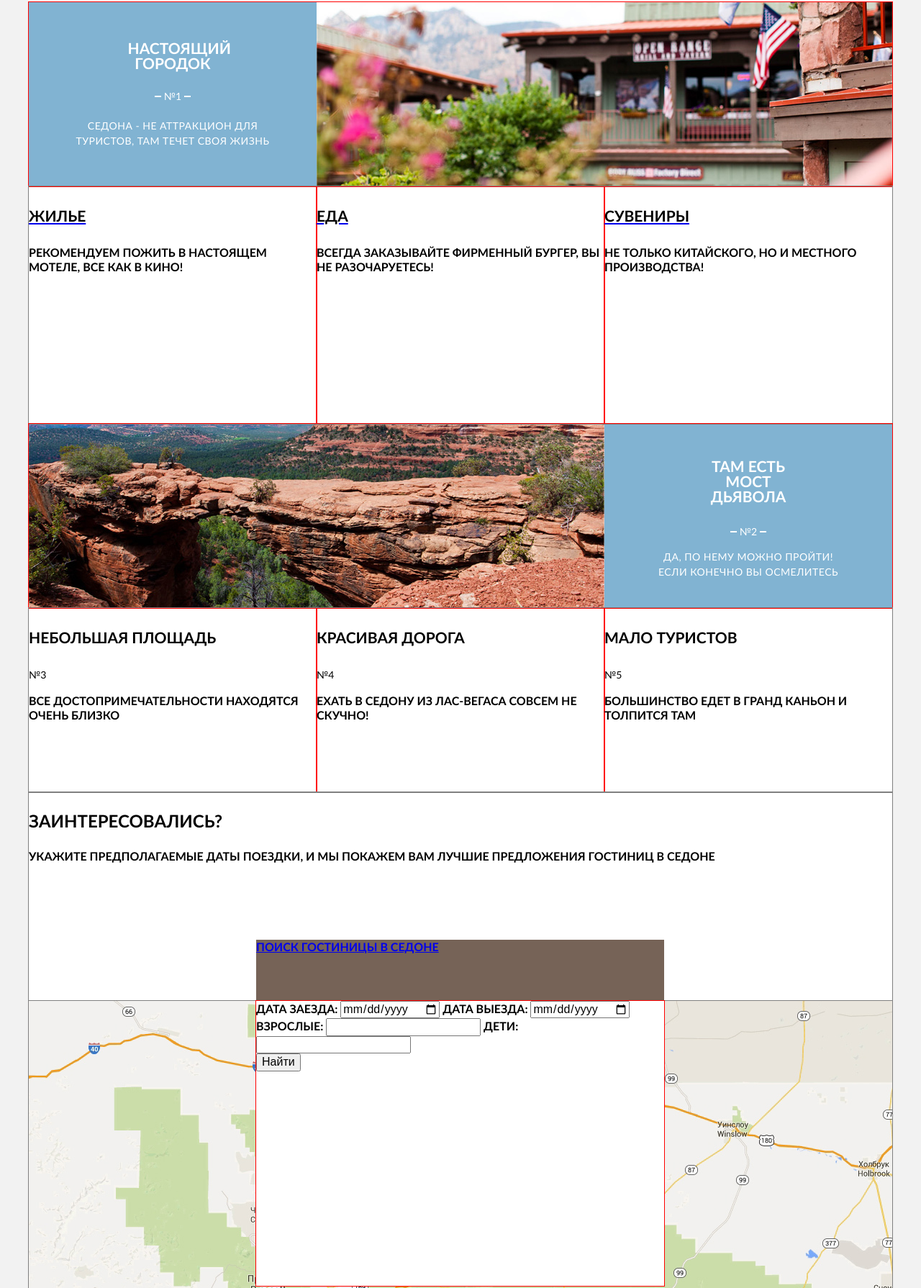
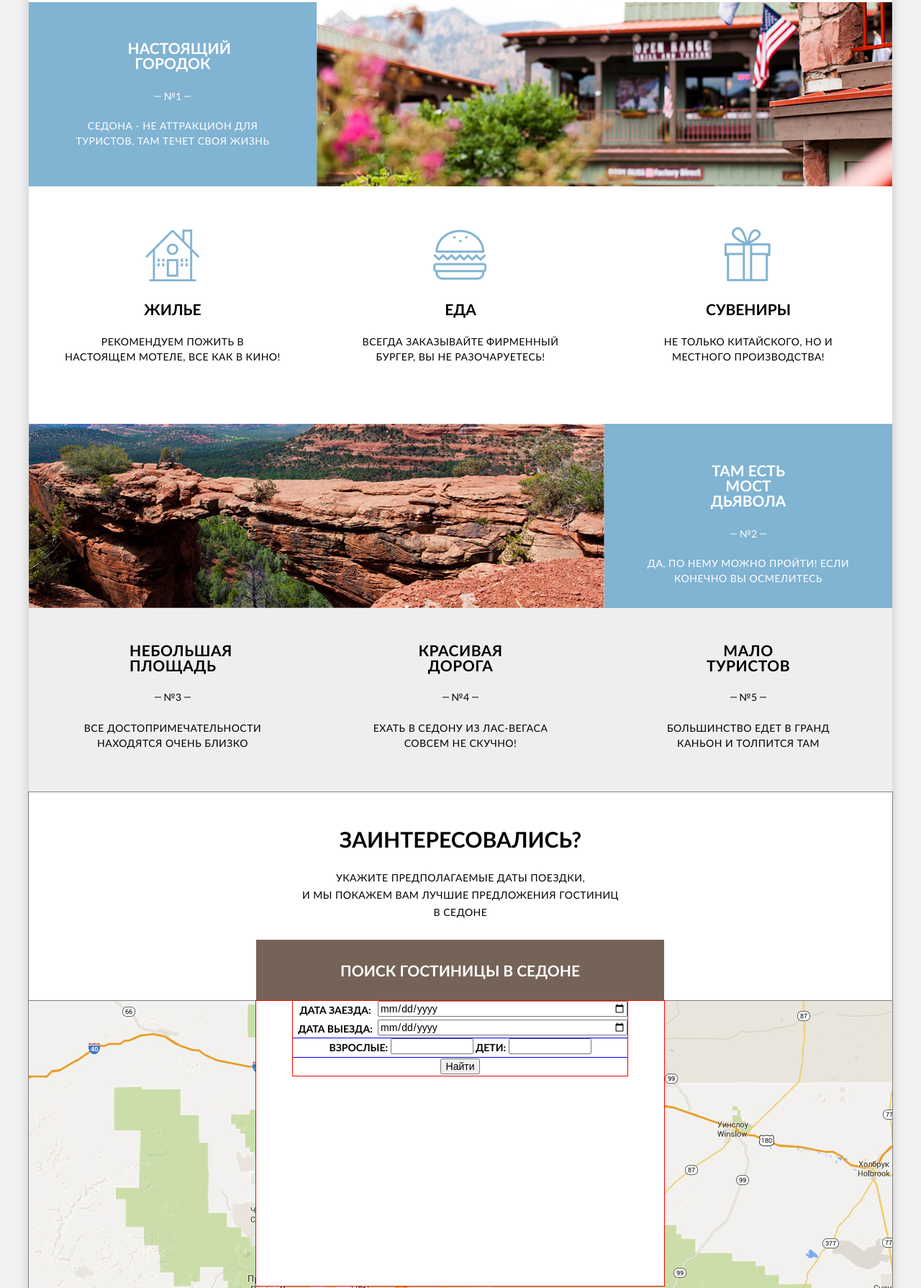
Before and after one commit to K-Nodes/246596-sedona, a plain HTML site: page index.html in a window 1280 px wide. Shown: the part 777-2567 px from the top of the page at 72% size. Drawn offline with Linux system fonts and the light colour scheme.

Commit message:
продолжил вёрстку index.html

```diff
--- a/css/style.css
+++ b/css/style.css
@@ -30,7 +30,7 @@ h4{
     font-family: "PTSans","Calibri",sans-serif;
 }
 .clearfix::after{
-    content:"";
+    content: "";
     display:table;
     clear:both;
 }
@@ -40,6 +40,7 @@ h4{
     margin-right: auto;
     background-color: #ffffff;
     color: #000000;
+    box-shadow: 0 0 15px 0 rgba(0, 1, 1, 0.2);
 }
 .main-header{
     position: relative;
@@ -84,7 +85,7 @@ h4{
     background-position: 0px -57px;
 }
 .main-image-sedona::before{
-    content:"";
+    content: "";
     position:absolute;
     bottom: 0px;
     height: 57px;
@@ -139,16 +140,15 @@ h4{
     letter-spacing: 0.5px;
 }
 .block-advantage{
-    outline: 1px solid red; /*временно*/
     min-height: 256px;
     padding: 0px;
     text-align: center;
     color: #ffffff;
 }
 .block-advantage h4{
+    display: block;
     margin-left: auto;
     margin-right: auto;
-    width: 125px;
     color: #ffffff;
     font-size: 21px;
     line-height: 21px;
@@ -158,7 +158,6 @@ h4{
     margin-left: auto;
     margin-right: auto;
     display: block;
-    width: 280px;
     color: #ffffff;
     font-size: 14px;
     line-height: 21px;
@@ -180,7 +179,7 @@ h4{
     font-weight: normal;
 }
 .number::before{
-    content:"";
+    content: "";
     position: absolute;
     left: 175px;
     top: 10px;
@@ -188,9 +187,10 @@ h4{
     width: 9px;
     height: 2px;
     background-color: #ffffff;
+    opacity: 0.5;
 }
 .number::after{
-    content:"";
+    content: "";
     position: absolute;
     right: 175px;
     top: 10px;
@@ -198,51 +198,170 @@ h4{
     width: 9px;
     height: 2px;
     background-color: #ffffff;
+    opacity: 0.5;
 }
 .advantage-left h4{
     margin-bottom: 25px;
+    width: 125px;
 }
 .advantage-left .number{
     margin-bottom: 20px;
+}
+.advantage-left p{
+    width: 280px;
 }
 .advantage-image{
     height: 256px;
     width: auto;
 }
 .row-menu{
-    outline: 1px solid grey; /*временно*/
     min-height: 330px;
 }
 .column-menu{
-    outline: 1px solid red; /*временно*/
+    position: relative;
     float: left;
     min-height: 330px;
     width: 400px;
+    padding-top: 130px;
+    text-align: center;
+}
+.housing::before{
+    content: "";
+    position: absolute;
+    top: 60px;
+    left: 162px;
+    display: block;
+    background-image: url(../img/sprite.png);
+    background-repeat: no-repeat;
+    width: 75px;
+    height: 72px;
+    background-position: -20px -475px;
+}
+.food::before{
+    content: "";
+    position: absolute;
+    top: 60px;
+    left: 162px;
+    display: block;
+    background-image: url(../img/sprite.png);
+    background-repeat: no-repeat;
+    width: 74px;
+    height: 70px;
+    background-position: -20px -20px;
+}
+.souvenirs::before{
+    content: "";
+    position: absolute;
+    top: 56px;
+    left: 167px;
+    display: block;
+    background-image: url(../img/sprite.png);
+    background-repeat: no-repeat;
+    width: 64px;
+    height: 76px;
+    background-position: -20px -760px;
+}
+.column-menu a{
+    display: block;
+    margin-bottom: -7px;
+    text-decoration: none;
+    font-size: 21px;
+    line-height: 21px;
+    font-weight: bold;
+    color: #000000;
+}
+.column-menu p{
+    display: block;
+    width: 300px;
+    margin-left: auto;
+    margin-right: auto;
+    font-size: 14px;
+    line-height: 21px;
+    font-weight: normal;
+    letter-spacing: 0.5px;
 }
 .advantage-right{
-    outline: 1px solid blue; /*временно*/
     float: right;
     height: 256px;
     width: 400px;
-    padding-top:20px;
+    padding-top: 26px;
     background-color: #81b3d2;
 }
+.advantage-right h4{
+    margin-bottom: 25px;
+    width: 160px;
+}
+.advantage-right .number{
+    margin-bottom: 20px;
+}
+.advantage-right p{
+    width: 320px;
+}
 .row-advantage{
-    outline: 1px solid grey; /*временно*/
     min-height: 256px;
+    background-color: #eeeeee;
 }
 .column-advantage{
-    outline: 1px solid red; /*временно*/
     float: left;
     min-height: 256px;
     width: 400px;
+    text-align: center;
+    padding-top: 20px;
+    letter-spacing: 0.5px;
+}
+.column-advantage h4{
+    display: block;
+    width: 120px;
+    margin-left: auto;
+    margin-right: auto;
+    margin-bottom: 23px;
+    font-size: 21px;
+    line-height: 21px;
+    font-weight: bold;
+}
+.number-row{
+    margin-bottom: 22px;
+}
+.column-advantage p{
+    display: block;
+    width: 270px;
+    margin-left: auto;
+    margin-right: auto;
+    font-size: 14px;
+    line-height: 21px;
+    font-weight: normal;
+}
+.number-row::before{
+   background-color: #000000;
+   opacity: 0.5;
+}
+.number-row::after{
+    background-color: #000000;
+    opacity: 0.5;
 }
 .interested{
     outline: 1px solid grey; /*временно*/
     position: relative;
     min-height: 290px;
-    padding-top: 1px;
+    padding-top: 20px;
     padding-bottom: 1px;
+    text-align: center;
+}
+.interested h3{
+    font-size: 30px;
+    line-height: 30px;
+    font-weight: bold;
+    margin-bottom: 27px;
+}
+.interested p{
+    display: block;
+    width: 450px;
+    margin-left: auto;
+    margin-right: auto;
+    font-size: 14px;
+    line-height: 24px;
+    font-weight: normal;
+    letter-spacing: 0.5px;
 }
 .button-search{
     position: absolute;
@@ -250,7 +369,13 @@ h4{
     left: 316px;
     width: 567px;
     height: 85px;
+    padding-top: 30px;
     background-color: #766357;
+    text-decoration: none;
+    font-size: 21px;
+    line-height: 26px;
+    font-weight: bold;
+    color: #ffffff;
 }
 .popup{
     outline: 1px solid red; /*временно*/
@@ -261,6 +386,39 @@ h4{
     width: 567px;
     background-color: #ffffff;
     z-index: 20;
+    font-size: 14px;
+    line-height: 26px;
+    font-weight: bold;
+}
+.popup-form{
+    outline: 1px solid red; /*временно*/
+    display: block;
+    width: 465px;
+    margin-left: auto;
+    margin-right: auto;
+}
+.popup-form>input{
+    display: block;
+    width: 347px;
+    float: right;
+}
+.popup-form>label{
+
+}
+.age{
+    outline: 1px solid blue; /*временно*/
+    display: block;
+}
+.age input{
+    display: inline-block;
+    vertical-align: top;
+    width: 115px;
+}
+.age input:first-child{
+
+}
+.age input:last-child{
+
 }
 .map{
     outline: 1px solid grey; /*временно*/
@@ -374,3 +532,100 @@ h4{
     height: 120px;
     background-color: #fefefe;
 }
+/* Стили спрайта
+.sprite {
+    background-image: url(../img/sprite.png);
+    background-repeat: no-repeat;
+    display: block;
+}
+
+.sprite-big-mac {
+    width: 74px;
+    height: 70px;
+    background-position: -20px -20px;
+}
+
+.sprite-calendar {
+    width: 21px;
+    height: 22px;
+    background-position: -20px -130px;
+}
+
+.sprite-checkbox-off {
+    width: 22px;
+    height: 22px;
+    background-position: -20px -192px;
+}
+
+.sprite-checkbox-on {
+    width: 26px;
+    height: 22px;
+    background-position: -20px -254px;
+}
+
+.sprite-delta-bottom {
+    width: 11px;
+    height: 10px;
+    background-position: -20px -316px;
+}
+
+.sprite-delta-top {
+    width: 11px;
+    height: 10px;
+    background-position: -20px -366px;
+}
+
+.sprite-facebook-icon {
+    width: 10px;
+    height: 19px;
+    background-position: -20px -416px;
+}
+
+.sprite-house {
+    width: 75px;
+    height: 72px;
+    background-position: -20px -475px;
+}
+
+.sprite-html_academy-logo {
+    width: 113px;
+    height: 39px;
+    background-position: -20px -587px;
+}
+
+.sprite-minus {
+    width: 12px;
+    height: 3px;
+    background-position: -20px -666px;
+}
+
+.sprite-plus {
+    width: 11px;
+    height: 11px;
+    background-position: -20px -709px;
+}
+
+.sprite-present {
+    width: 64px;
+    height: 76px;
+    background-position: -20px -760px;
+}
+
+.sprite-star {
+    width: 18px;
+    height: 17px;
+    background-position: -20px -876px;
+}
+
+.sprite-twitter-icon {
+    width: 17px;
+    height: 15px;
+    background-position: -20px -933px;
+}
+
+.sprite-youtube-icon {
+    width: 20px;
+    height: 16px;
+    background-position: -20px -988px;
+}
+*/
--- a/index.html
+++ b/index.html
@@ -83,26 +83,26 @@
            <div class="row-advantage clearfix">
                <div class="column-advantage">
                    <h4>Небольшая площадь</h4>
-                   <span class="number">№3</span>
+                   <span class="number number-row">№3</span>
                    <p>Все достопримечательности находятся очень близко</p>
                </div>
                <div class="column-advantage">
                    <h4>Красивая дорога</h4>
-                   <span class="number">№4</span>
+                   <span class="number number-row">№4</span>
                    <p>Ехать в Седону из Лас-Вегаса совсем не скучно!</p>
                </div>
                <div class="column-advantage">
                    <h4>Мало туристов</h4>
-                   <span class="number">№5</span>
+                   <span class="number number-row">№5</span>
                    <p>Большинство едет в гранд каньон и толпится там</p>
                </div>
            </div>
            <div class="interested">
                <h3>Заинтересовались?</h3>
-               <p>Укажите предполагаемые даты поездки, и мы покажем вам лучшие предложения гостиниц в Седоне</p>
+               <p>Укажите предполагаемые даты поездки,<br> и мы покажем вам лучшие предложения гостиниц в Седоне</p>
                <a href="hotels-search.html" class="button-search">Поиск гостиницы в Седоне</a>
                <div class="popup">
-                   <form class="popup-form">
+                   <form class="popup-form clearfix">
                        <label for="arrival">Дата заезда:</label>
                        <input type="date" id="arrival">
                        <label for="departure">Дата выезда:</label>
```
Also changed, not shown: img/sprite-icon/big-mac.png (renamed from img/big-mac.png), img/sprite-icon/house.png (renamed from img/house.png), img/sprite-icon/html_academy-logo.png (renamed from img/html_academy-logo.png), img/sprite-icon/present.png (renamed from img/present.png), img/sprite.png (added).
